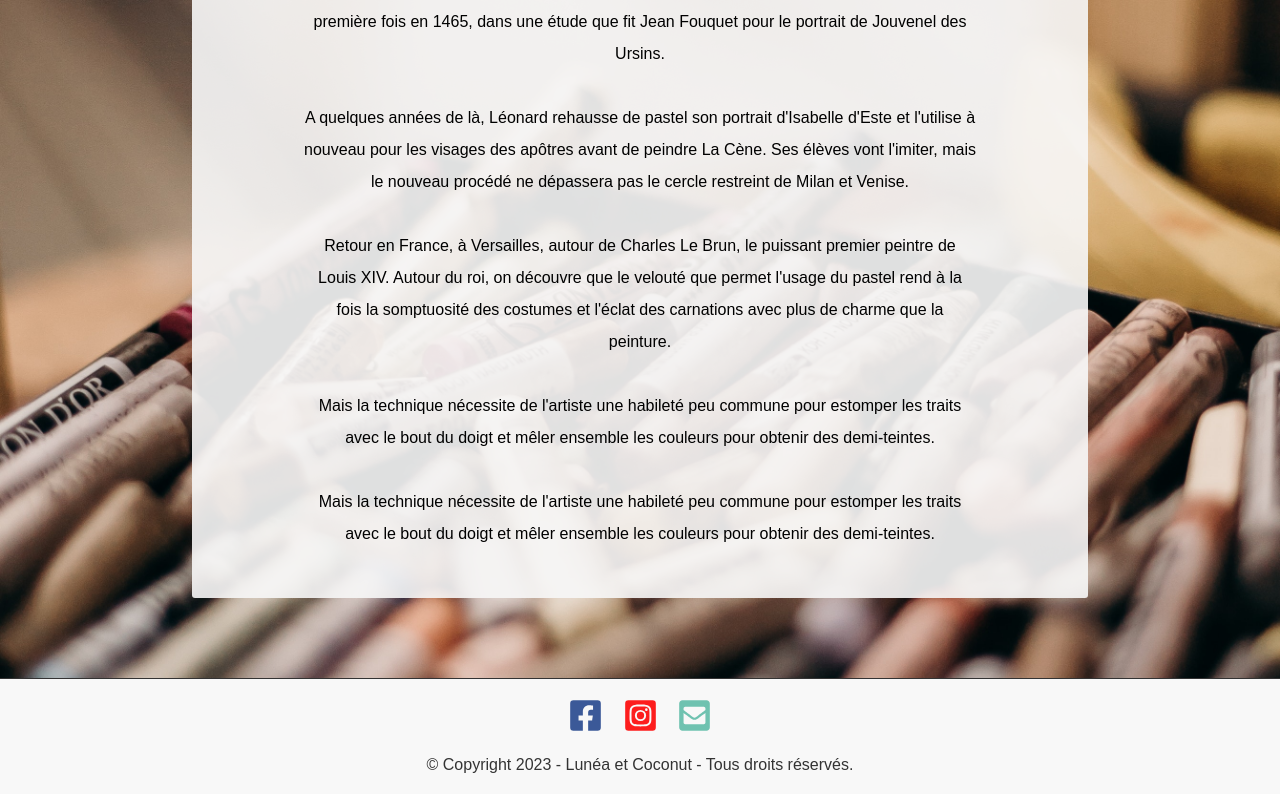
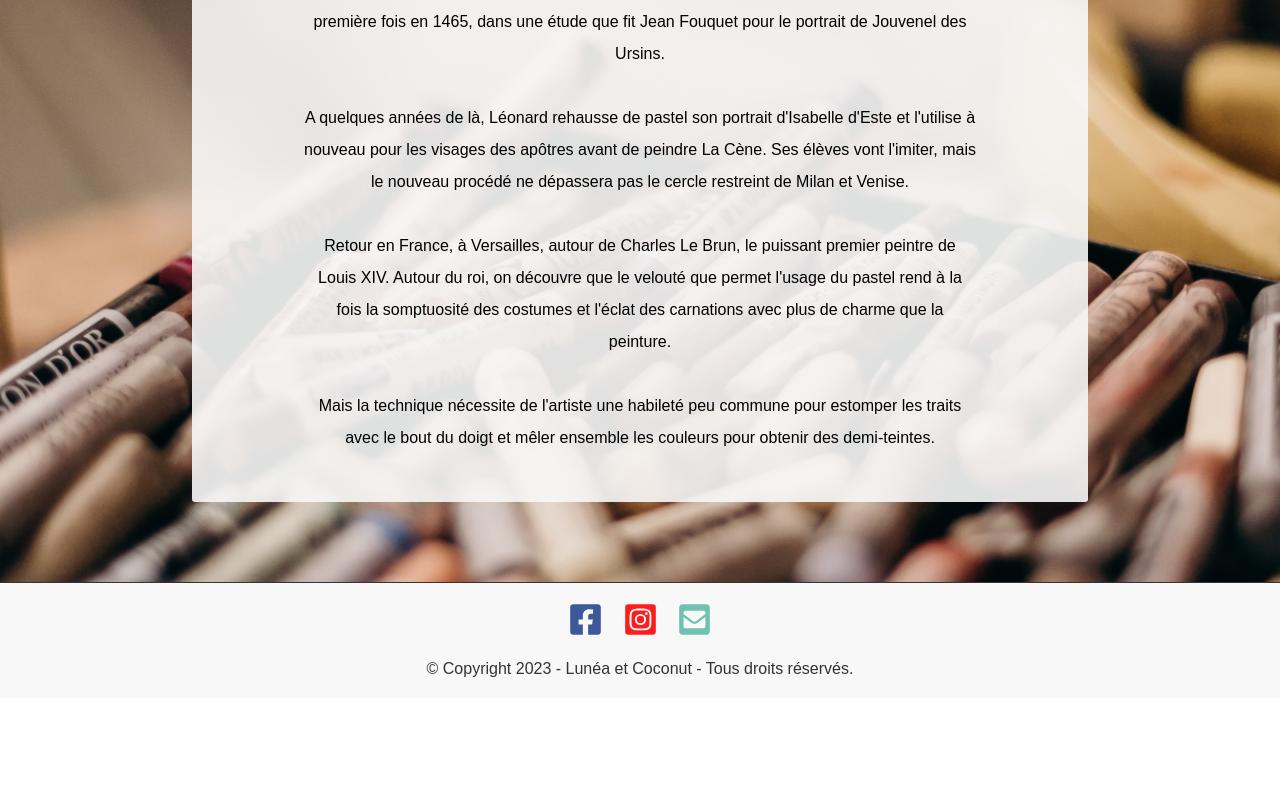
Before and after one commit to davidotch/lunea_coconut, a React (Create React App) app: page / in a window 1280 px wide. Shown: the part 2033-2827 px from the top of the page. After the commit the page ends 2731 px from the top, so only its background shows below. Built offline with nearby package versions, Linux system fonts and the light colour scheme.

Commit message:
delete p Home

```diff
--- a/src/components/home.js
+++ b/src/components/home.js
@@ -39,11 +39,6 @@ const Home = () => {
             pour estomper les traits avec le bout du doigt et mêler ensemble les
             couleurs pour obtenir des demi-teintes.
           </p>
-          <p>
-            Mais la technique nécessite de l'artiste une habileté peu commune
-            pour estomper les traits avec le bout du doigt et mêler ensemble les
-            couleurs pour obtenir des demi-teintes.
-          </p>
         </div>
       </section>
     </>
```
